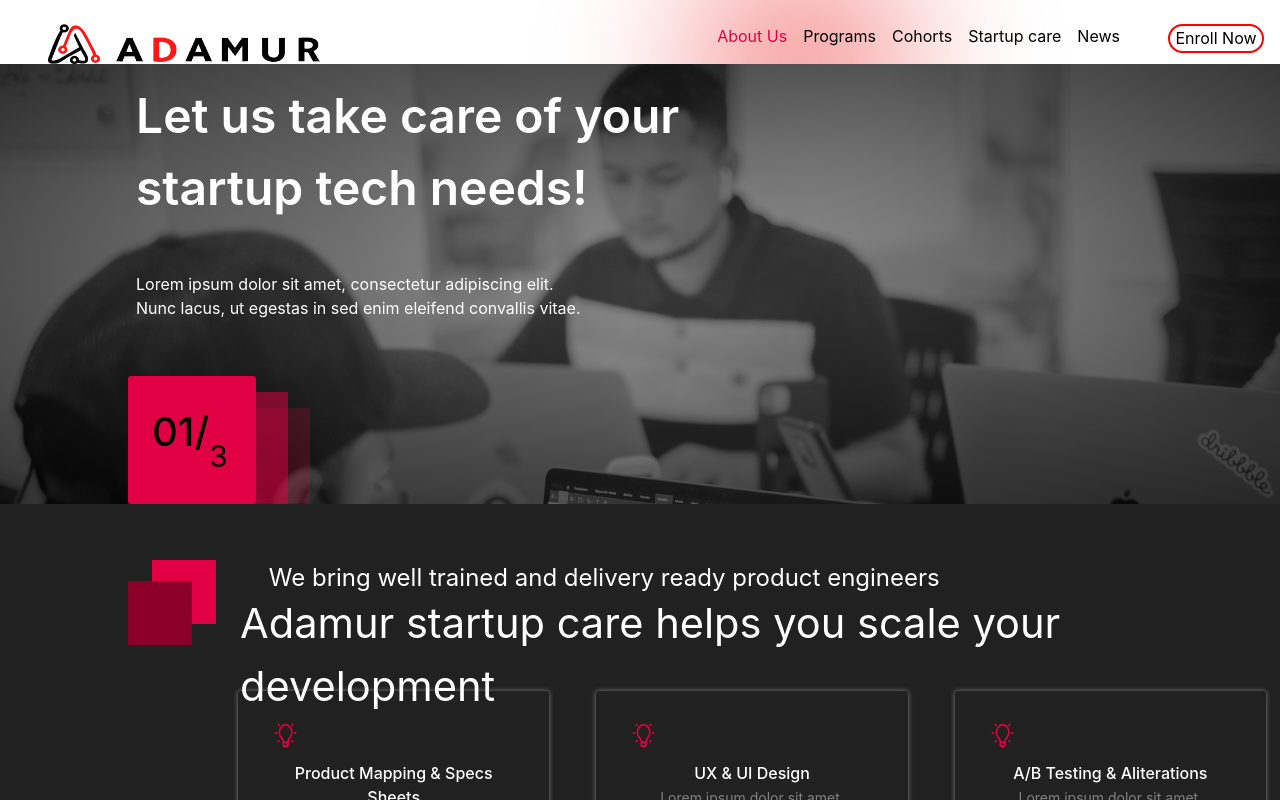
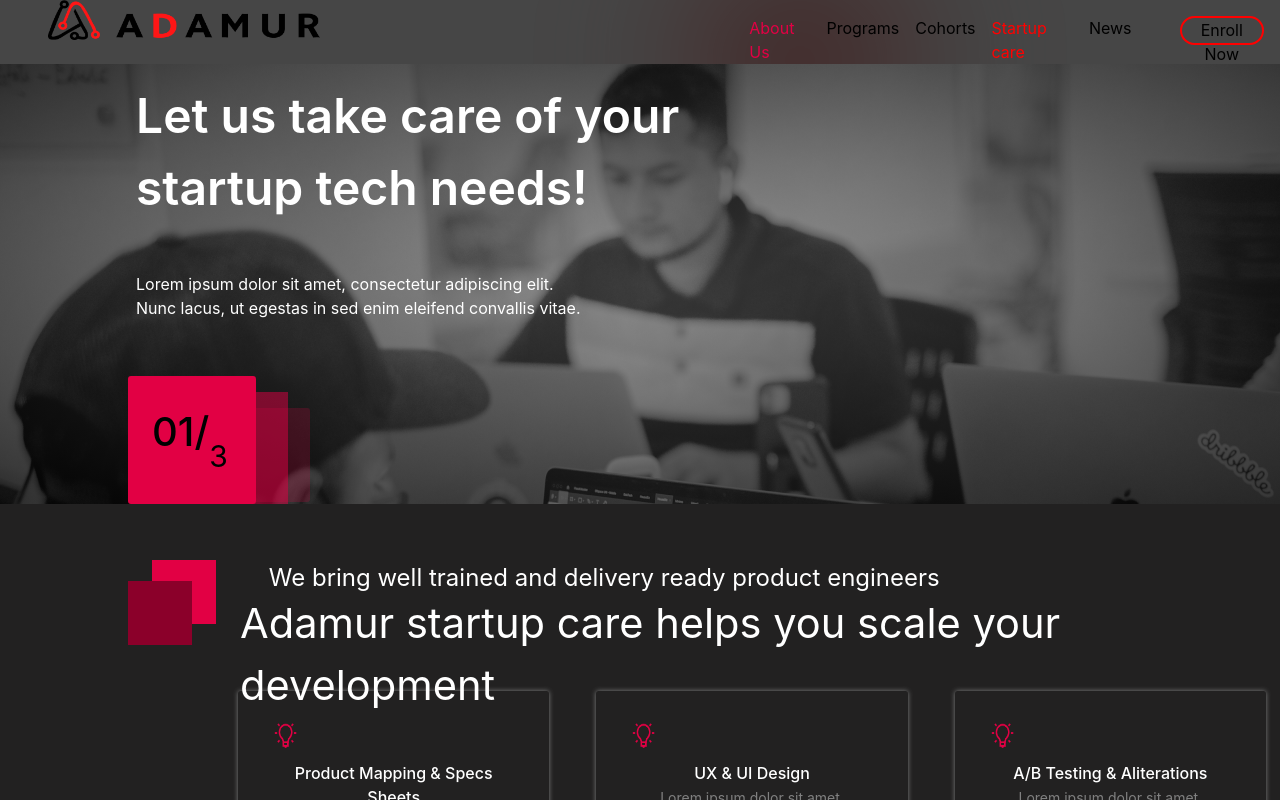
Before and after one commit to ADAMUR-IO/Adamur-landing-page, a React (Create React App) app: page /pages in a window 1280 px wide. Shown: the top 800 px of the page. Built offline with nearby package versions, Linux system fonts and the light colour scheme; the HTML template or start-up script is replaced by a standard one.

Commit message:
Adaptive header section: Header section changes color based on the active page

```diff
--- a/src/components/common/header/Header.jsx
+++ b/src/components/common/header/Header.jsx
@@ -1,63 +1,74 @@
 import React, { useState } from 'react'
+import { NavLink, useLocation } from 'react-router-dom';
 import './header.css'
 import Logo from '../../images/logo.png'
-import { Link } from 'react-router-dom'
 import Bars from '../../images/bars.png'
 const Header = () => {
   const mobile = window.innerWidth<=768 ? true:false;
   const [menuOpened, setMenuOpened] =  useState(false)
   return (
     <div className='header'>
-    <Link to='/'>
+       <nav
+    style={{
+      background: useLocation().pathname !== "/" ? "rgba(2, 2, 2, 0.73)" : ""
+    }}
+  >
+    <NavLink to='/'>
      <img src={Logo} alt=""  className='logo'/>
-     </Link>
+     </NavLink>
     <div className="blur hero-blur"></div>
 {menuOpened=== false && mobile===true ? (
   <div style={{backgroundColor: 'white', padding: '0.5rem', borderRadius: '5px'}}
 
   onClick={() => setMenuOpened(true)}
   >
-    <img src={Bars} alt="" className='bars' style={{width: '1.5rem', height: '1.5rem'}}/>
+    <img src={Bars} alt="" className='bars' style={{ width: '1.5rem', height: '1.5rem'}}/>
     </div>
 ) : (
 <ul className='header-menu'>
 <li>
-<Link onClick={()=> setMenuOpened(false)}
+<NavLink exact activeClassName="active"
+onClick={()=> setMenuOpened(false)}
 to='about'
 span={true}
-smooth={true}>About Us</Link>
+smooth={true}>About Us</NavLink>
 </li>
 
 <li>
-<Link onClick={()=> setMenuOpened(false)}
+<NavLink exact activeClassName="active"
+onClick={()=> setMenuOpened(false)}
 to='programs'
 span={true}
-smooth={true}>Programs</Link>
+smooth={true}>Programs</NavLink>
 </li>
 
 <li>
-<Link onClick={()=> setMenuOpened(false)}
+<NavLink exact activeClassName="active"
+onClick={()=> setMenuOpened(false)}
 to='cohorts'
 span={true}
-smooth={true}>Cohorts</Link>
+smooth={true}>Cohorts</NavLink>
 </li>
 
 <li>
-<Link onClick={()=> setMenuOpened(false)}
+<NavLink exact activeClassName="active"
+onClick={()=> setMenuOpened(false)}
 to='pages'
 span={true}
-smooth={true}>Startup care</Link>
+smooth={true}>Startup care</NavLink>
 </li>
 
 <li>
-<Link onClick={()=> setMenuOpened(false)}
+<NavLink exact activeClassName="active"
+ onClick={()=> setMenuOpened(false)}
 to='news'
 span={true}
-smooth={true}><span>News</span></Link>
+smooth={true}><span>News</span></NavLink>
 </li>
 <button className='btn'>Enroll Now</button>
 </ul>
 )}
+</nav>
     </div>
   );
 };
--- a/src/components/common/header/header.css
+++ b/src/components/common/header/header.css
@@ -1,32 +1,40 @@
-.header{
+ nav {
+    display: flex;
+    gap: 28rem;
+ }
+ nav .header{
     display: flex;
     justify-content: space-between;
-    background-color: blur(500px);
 }
-.header-menu{
-    margin-top: 1.5rem;
+ nav .header-menu{
+    margin-top: 1rem;
     list-style: none;
+    position: relative;
     display: flex;
     gap: 1rem;
     float: right;
     margin-right: 1rem;
 }
-.logo{
-    margin-top: 1.5rem;
+ nav .logo{
+    position: relative;
     margin-left: 3rem;
     width: 17rem;
 }
 li:hover{
     cursor: pointer;
-    color: blue;
+    color: red;
 }
-.header-menu>:nth-child(1){
+
+nav .header-menu>:nth-child(1){
 color: #e20044;
 }
-.header-menu>:nth-child(1):hover{
-    color: blue;
+nav .header-menu>:nth-child(1):hover{
+    color: black;
 }
-.btn{
+nav .active{
+    color:  red;
+}
+ nav .btn{
     width: 6rem;
     height: 1.8rem;
     border: 2px solid red;
@@ -34,7 +42,7 @@ color: #e20044;
     margin-left: 2rem;
 }
 
-.hero-blur{
+nav .hero-blur{
     width: 12rem;
     height: 7.5rem;
     right: 24rem;
```
